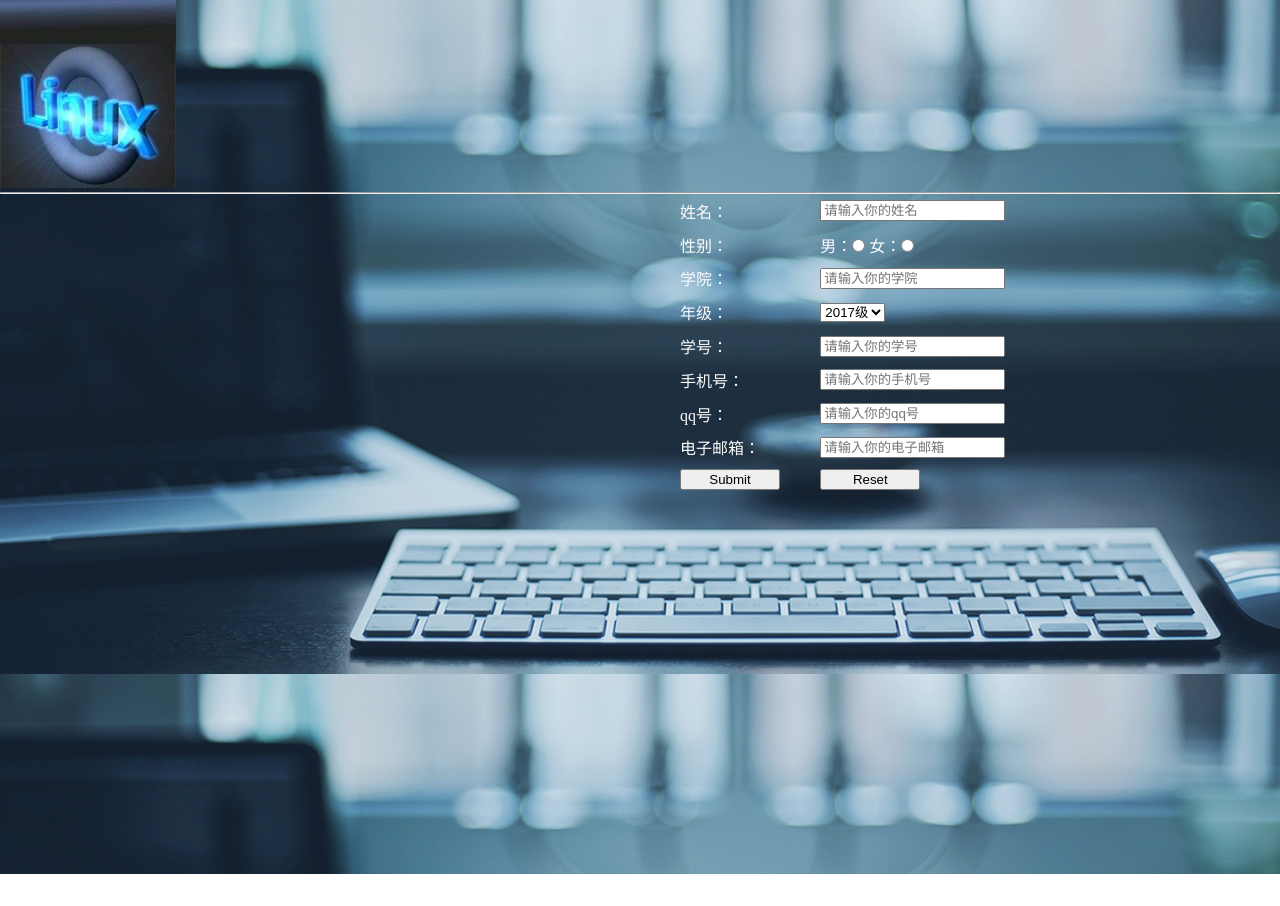
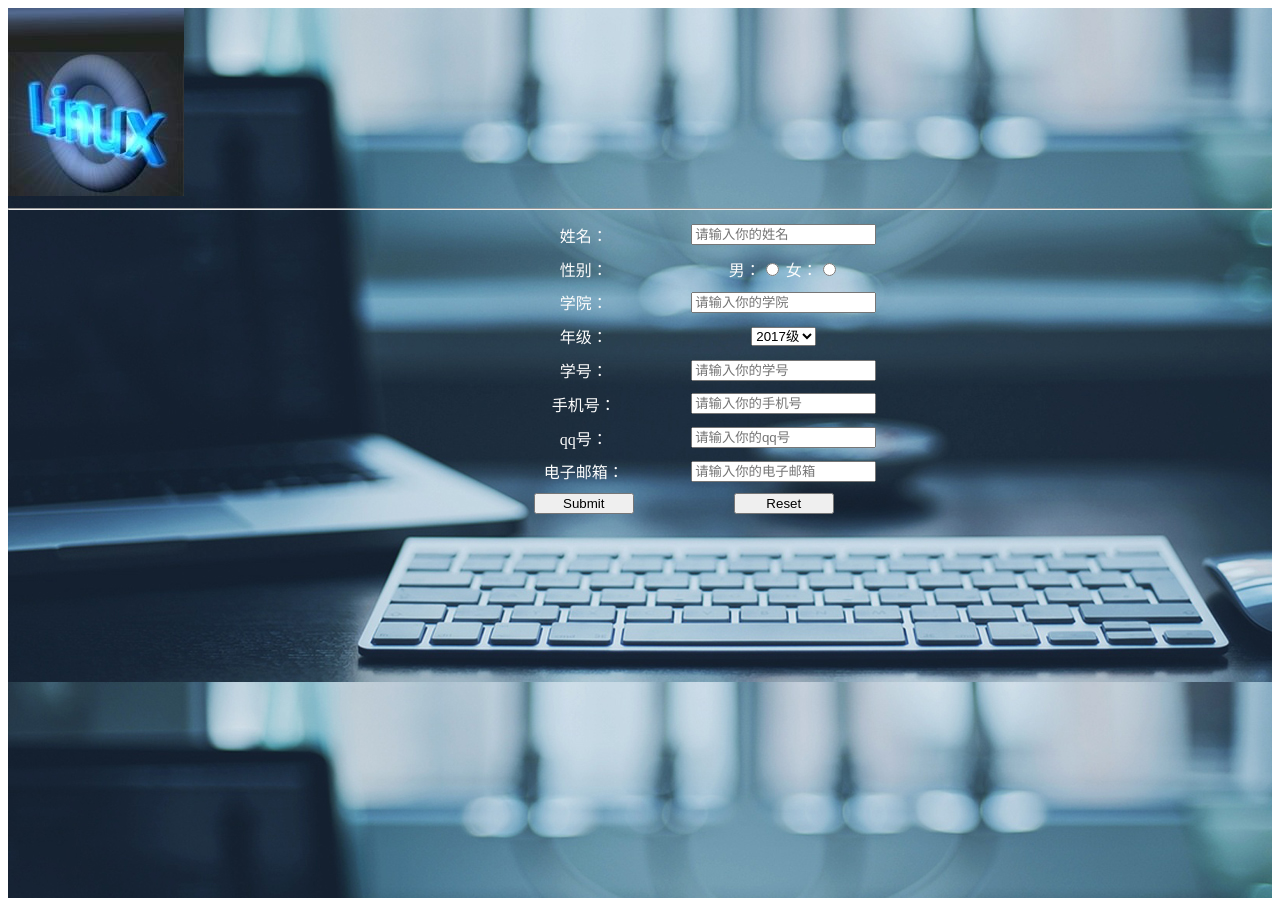
Before and after one commit to Yangzixu666/Final, a plain HTML site: page hebut/index.html in a window 1280 px wide. Before the commit the page ends 874 px from the top, so only its background shows below. Drawn offline with Linux system fonts and the light colour scheme.

Commit message:
Update index.html

```diff
--- a/hebut/index.html
+++ b/hebut/index.html
@@ -5,25 +5,17 @@
 		<meta charset="UTF-8"/>
 		<meta name="viewport" content="width=device-width, initial-scale=1.0, minimum-scale=0.5, maximum-scale=2.0, user-scalable=yes" />
 		<style type="text/css">
-			*{
-				margin: 0;
-
-			}
 			#mybody{
 				width: 100%;
 				height: 100%;
 				color: #FCFCFC;
 				background: url(images/bg.jpg);
-				margin: 0;
-
-
 			}
 			#log{
 				width: 400px;
 				height: 680px;
-				margin-left:680px;
-
-
+				text-align: center;
+				margin-left:40%;
 			}
 			.submit{
 				width:100px;
@@ -33,12 +25,9 @@
 	</head>
 	<body>
 		<div id="mybody">
-			<div id="linux">
 				<img src="images/logo.jpg"/>
 				<hr/>
-			</div>
 			<div id="log">
-
 				<form action="">
 					<table border="0" align="center" width="400px" height="300px"cellspacing="0" cellpadding="0">
 						<tr>
```
